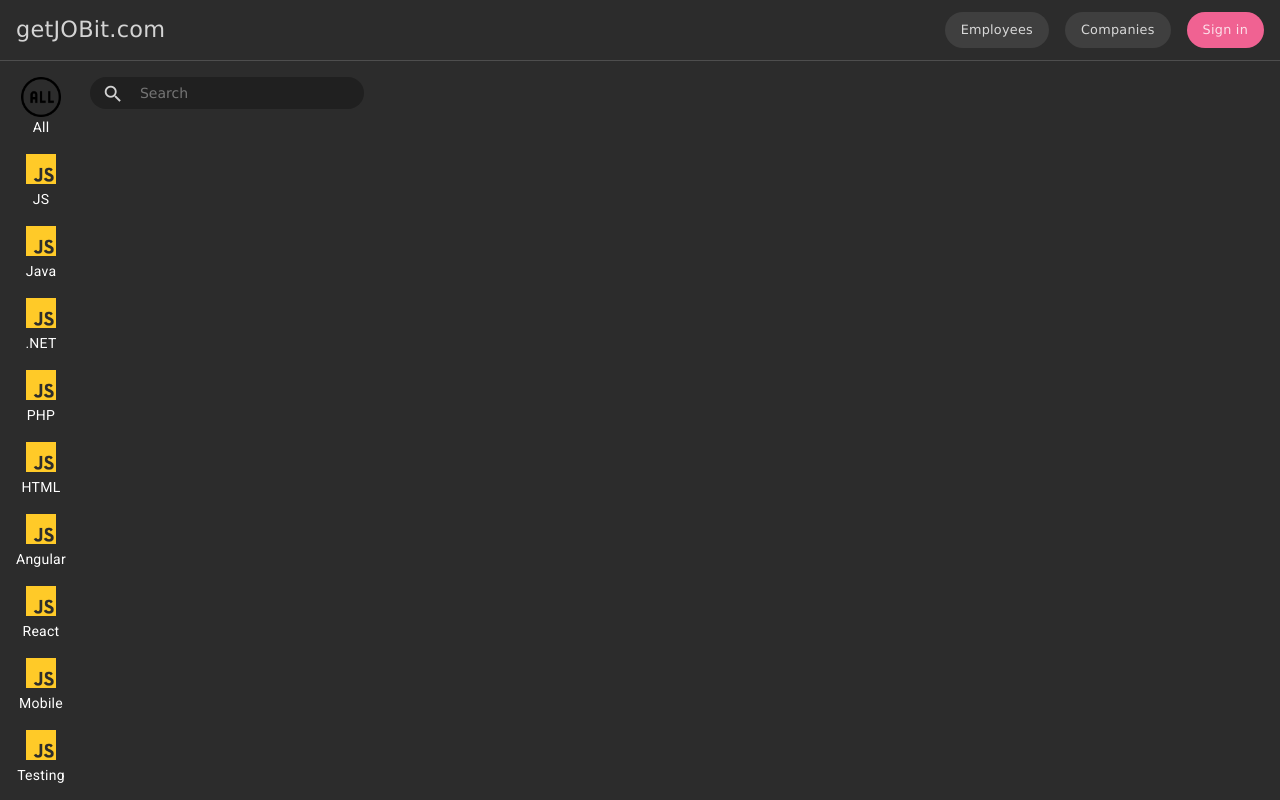
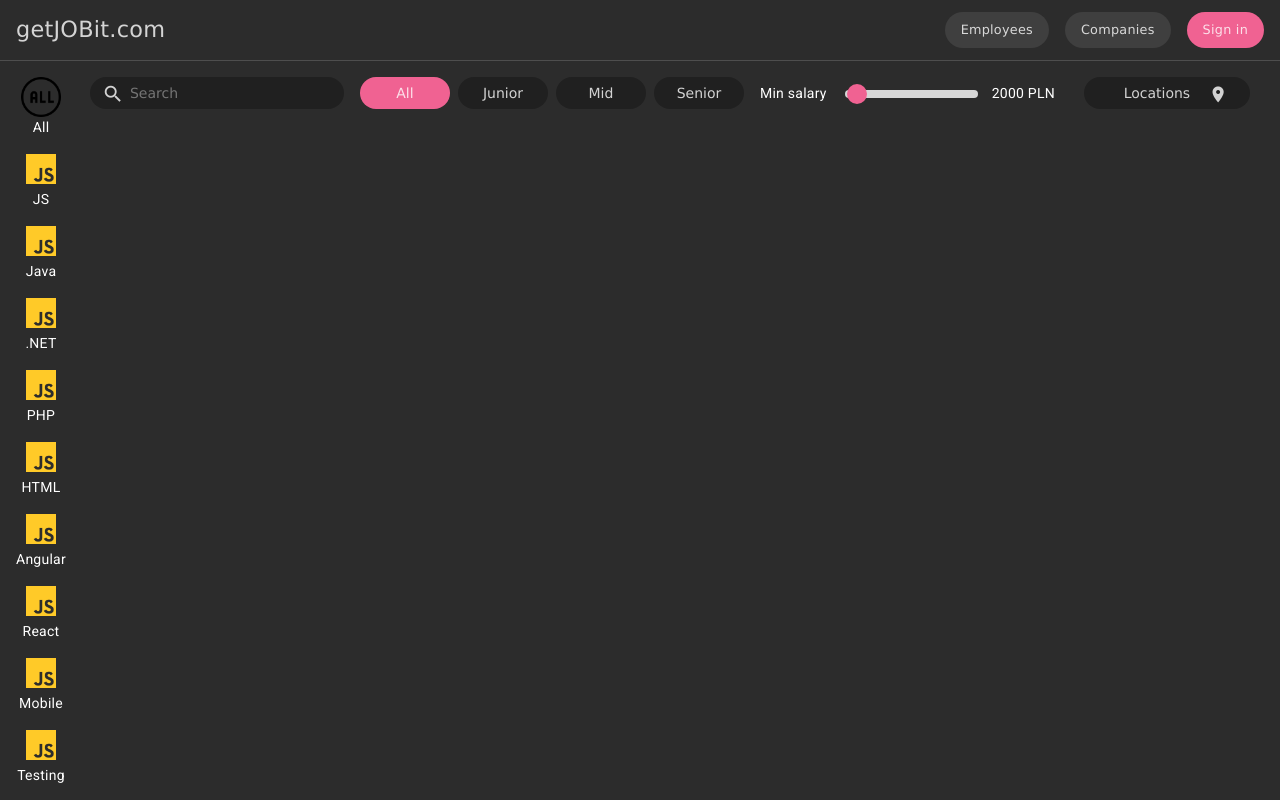
Before and after one commit to L3monPL/jobIT_front_end, an Angular app: page / in a window 1280 px wide. Built offline with nearby package versions, Linux system fonts and the light colour scheme.

Commit message:
change globalSearch

```diff
--- a/src/app/components/global-search/global-search.component.html
+++ b/src/app/components/global-search/global-search.component.html
@@ -1,4 +1,34 @@
 <div class="component">
-    <mat-icon aria-hidden="false" aria-label="Example home icon" fontIcon="search"></mat-icon>
-    <input class="btn_search" type="text" placeholder="Search">
+    <div class="btn_search_container">
+        <mat-icon aria-hidden="false" aria-label="Example home icon" fontIcon="search"></mat-icon>
+        <input class="btn_search" type="text" placeholder="Search">
+    </div>
+
+    <div class="select_btns">
+        <button class="btn_select" *ngFor="let option of options"
+              [value]="option.name"
+              (click)="onSelect(option.name)"
+              [ngClass]="{'selected': option.name === selectedOption}" ngDefaultControl>
+        {{option.name}}
+      </button>
+    </div>
+    Min salary
+    <div class="range-slider">
+            <input type="range" [(ngModel)]="salary" min="0" max="80000" (input)="updateSalary($event)">
+    </div>
+    <div class="info_salary">
+        {{salary}} PLN
+    </div>
+    <div #menu class="localization">
+        <button class="btn_locations" (click)="isOpenMenuLocalization = !isOpenMenuLocalization">
+            Locations
+            <mat-icon aria-hidden="false" fontIcon="location_on"></mat-icon>
+        </button>
+        <div #menu [ngClass]="{'openMenuLocalization': isOpenMenuLocalization, 'closedMenuLocalization': !isOpenMenuLocalization}">
+            <div class="title_menu_location">
+                Popular Locations
+            </div>
+
+        </div>
+    </div>
 </div>
--- a/src/app/components/global-search/global-search.component.scss
+++ b/src/app/components/global-search/global-search.component.scss
@@ -1,13 +1,19 @@
+.component{
+    display: flex;
+    flex-direction: row;
+    column-gap: 1rem;
+    align-items: center;
+}
 .btn_search{
     background-color: #202020;
-    padding: 8px 50px;
+    padding: 8px 40px;
     border-radius: 18px;
     font-family: Verdana, Geneva, sans-serif;
     border-width: 1px;
     border-style:none;
     border-color: none!important;
     color: rgba(255, 255, 255, 0.8);
-    text-align: left 8px;
+    text-align: left 8px!important;
     font-size: 14px;
     transition: 0.5s;
 }
@@ -31,3 +37,89 @@
     padding-left: 12px;
     color: rgba(255, 255, 255, 0.8);
 }
+.select_btns{
+    display: flex;
+    flex-direction: row;
+    column-gap: 0.5rem;
+}
+.btn_select{
+    background-color: #202020;
+    padding: 8px 0px;
+    width: 90px;
+    border-radius: 18px;
+    font-family: Verdana, Geneva, sans-serif;
+    border-width: 1px;
+    border-style:none;
+    border-color: none!important;
+    color: rgba(255, 255, 255, 0.8);
+    text-align: left 8px!important;
+    font-size: 14px;
+    transition: 0.5s;
+    cursor: pointer;
+}
+.btn_select:hover{
+
+}
+.selected{
+    background-color: #f06292!important;
+}
+.element{
+    display: flex;
+    flex-direction: row;
+}
+
+input[type=range] {
+    -webkit-appearance: none; /* usuwa domyślny styl suwaka */
+    width: 100%; /* rozciąga suwak na całą szerokość */
+    background: #d7d7d7; /* kolor tła suwaka */
+    height: 8px; /* wysokość suwaka */
+    border-radius: 50px; /* zaokrąglenie rogów suwaka */
+  }
+
+  input[type=range]::-webkit-slider-thumb {
+    -webkit-appearance: none; /* usuwa domyślny styl kursor */
+    appearance: none;
+    width: 20px; /* szerokość kursor */
+    height: 20px; /* wysokość kursor */
+    background: #f06292; /* kolor kursor */
+    cursor: pointer; /* zmiana kursora na "dłoń" */
+    border-radius: 50%; /* zaokrąglenie kursor */
+  }
+  .openMenuLocalization {
+    display: block;
+    position: absolute;
+    margin-top: 8px;
+    background-color: #202020;
+    color: #d7d7d7;
+    min-width: 380px;
+    transition: 0.5s;
+    padding: 1rem;
+    border-radius: 4px;
+  }
+
+  .closedMenuLocalization {
+    display: none;
+    transition: 0.5s;
+  }
+.btn_locations{
+    background-color: #202020;
+    padding: 8px 40px;
+    padding-right: 60px;
+    border-radius: 18px;
+    font-family: Verdana, Geneva, sans-serif;
+    border-width: 1px;
+    border-style:none;
+    border-color: none!important;
+    color: rgba(255, 255, 255, 0.8);
+    text-align: left 8px!important;
+    font-size: 14px;
+    transition: 0.5s;
+}
+.btn_locations mat-icon{
+    padding: 0px;
+    padding-left: 16px;
+    font-size: 1.2rem;
+}
+.info_salary{
+    width: 76px;
+}
--- a/src/app/components/global-search/global-search.component.ts
+++ b/src/app/components/global-search/global-search.component.ts
@@ -1,10 +1,58 @@
-import { Component } from '@angular/core';
+import { Component, ElementRef, HostListener, OnInit, ViewChild } from '@angular/core';
 
 @Component({
   selector: 'app-global-search',
   templateUrl: './global-search.component.html',
   styleUrls: ['./global-search.component.scss']
 })
-export class GlobalSearchComponent {
+export class GlobalSearchComponent implements OnInit {
+
+  options = [
+    {
+      name: 'All'
+    },
+    {
+      name: 'Junior'
+    },
+    {
+      name: 'Mid'
+    },
+    {
+      name: 'Senior'
+    },
+  ]
+
+  selectedOption?: string
+
+  salary = 2000;
+
+  isOpenMenuLocalization = false
+
+  @ViewChild('menu') menu?: ElementRef
+
+
+  constructor(){
+
+  }
+
+  ngOnInit(): void {
+    this.selectedOption = this.options[0].name
+  }
+
+  onSelect(option:string){
+    this.selectedOption = option
+  }
+  updateSalary(event:any) {
+    this.salary = event.target.value;
+  }
+
+  @HostListener('document:click', ['$event'])
+  clickOutside(event:any) {
+    if (!this.menu!.nativeElement.contains(event.target)) {
+      // zamknij menu
+      this.isOpenMenuLocalization = false
+      console.log(this.isOpenMenuLocalization)
+    }
+  }
 
 }
--- a/src/app/components/global-search/global-search.module.ts
+++ b/src/app/components/global-search/global-search.module.ts
@@ -2,6 +2,7 @@
 import { CommonModule } from '@angular/common';
 import { GlobalSearchComponent } from './global-search.component';
 import {MatIconModule} from '@angular/material/icon';
+import { FormsModule } from '@angular/forms';
 
 
 
@@ -11,7 +12,8 @@
   ],
   imports: [
     CommonModule,
-    MatIconModule
+    MatIconModule,
+    FormsModule
   ],
   exports: [
     GlobalSearchComponent
--- a/src/app/components/search-nav/search-nav.component.ts
+++ b/src/app/components/search-nav/search-nav.component.ts
@@ -68,16 +68,16 @@
       name: 'Python',
       image: 'assets/js.png'
     },
-    {
-      id: 13,
-      name: 'Game',
-      image: 'assets/js.png'
-    },
-    {
-      id: 14,
-      name: 'Data',
-      image: 'assets/js.png'
-    },
+    // {
+    //   id: 13,
+    //   name: 'Game',
+    //   image: 'assets/js.png'
+    // },
+    // {
+    //   id: 14,
+    //   name: 'Data',
+    //   image: 'assets/js.png'
+    // },
   ]
 
   constructor(){
```
